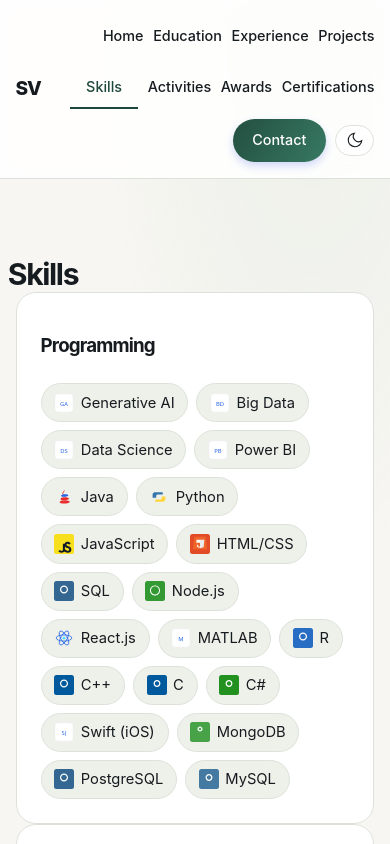
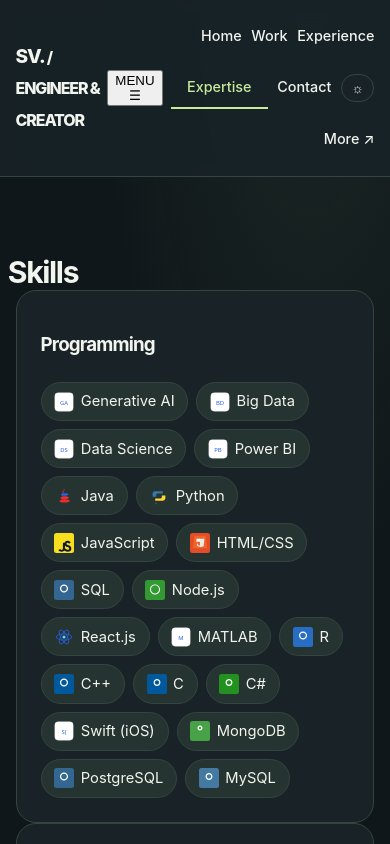
Before and after one commit to santhiya-2000/My_Portfolio, a React (Vite) app: page /My_Portfolio/skills in a window 390 px wide. Shown: the top 844 px of the page. Built offline with nearby package versions, Linux system fonts and the light colour scheme.

Commit message:
feat: streamline portfolio navigation with responsive menu

```diff
--- a/src/components/Navbar.jsx
+++ b/src/components/Navbar.jsx
@@ -1,53 +1,13 @@
 import React, { useEffect, useState } from 'react';
-import { NavLink } from 'react-router-dom';
+import { NavLink, Link } from 'react-router-dom';
 
-export default function Navbar() {
-  const [theme, setTheme] = useState('light');
-
-  useEffect(() => {
-    // Initialize from localStorage or prefers-color-scheme
-    const saved = localStorage.getItem('theme');
-    const prefersDark = window.matchMedia && window.matchMedia('(prefers-color-scheme: dark)').matches;
-    const initial = saved || (prefersDark ? 'dark' : 'light');
-    document.documentElement.setAttribute('data-theme', initial === 'dark' ? 'dark' : 'light');
-    setTheme(initial);
-  }, []);
-
-  const toggleTheme = () => {
-    const next = theme === 'dark' ? 'light' : 'dark';
-    setTheme(next);
-    document.documentElement.setAttribute('data-theme', next === 'dark' ? 'dark' : 'light');
-    localStorage.setItem('theme', next);
-  };
-
-  return (
-    <header className="nav">
-      <NavLink to="/" className="nav__brand" end>SV</NavLink>
-      <nav className="nav__menu">
-        <NavLink to="/" end>Home</NavLink>
-        <NavLink to="/education">Education</NavLink>
-        <NavLink to="/experience">Experience</NavLink>
-        <NavLink to="/projects">Projects</NavLink>
-        <NavLink to="/skills">Skills</NavLink>
-        <NavLink to="/activities">Activities</NavLink>
-        <NavLink to="/awards">Awards</NavLink>
-        <NavLink to="/certifications">Certifications</NavLink>
-        <NavLink to="/contact" className="btn btn-primary">Contact</NavLink>
-        <button type="button" className="theme-toggle" onClick={toggleTheme} aria-label="Toggle color theme">
-          {theme === 'dark' ? (
-            // Sun icon
-            <svg width="18" height="18" viewBox="0 0 24 24" fill="none" xmlns="http://www.w3.org/2000/svg" aria-hidden>
-              <path d="M12 4V2m0 20v-2M4 12H2m20 0h-2M5.64 5.64L4.22 4.22m15.56 15.56-1.42-1.42M18.36 5.64l1.42-1.42M4.22 19.78l1.42-1.42" stroke="currentColor" strokeWidth="1.5" strokeLinecap="round"/>
-              <circle cx="12" cy="12" r="4" stroke="currentColor" strokeWidth="1.5"/>
-            </svg>
-          ) : (
-            // Moon icon
-            <svg width="18" height="18" viewBox="0 0 24 24" fill="none" xmlns="http://www.w3.org/2000/svg" aria-hidden>
-              <path d="M21 12.79A9 9 0 1 1 11.21 3 7 7 0 0 0 21 12.79Z" stroke="currentColor" strokeWidth="1.5" fill="none"/>
-            </svg>
-          )}
-        </button>
-      </nav>
-    </header>
-  );
+const links=[['/','Home'],['/projects','Work'],['/experience','Experience'],['/skills','Expertise'],['/contact','Contact']];
+export default function Navbar(){
+ const [open,setOpen]=useState(false);
+ const [theme,setTheme]=useState('dark');
+ useEffect(()=>{const stored=localStorage.getItem('theme');const initial=stored||'dark';document.documentElement.setAttribute('data-theme',initial);setTheme(initial)},[]);
+ const toggle=()=>{const next=theme==='dark'?'light':'dark';setTheme(next);localStorage.setItem('theme',next);document.documentElement.setAttribute('data-theme',next)};
+ return <header className="nav nav-next"><Link to="/" className="nav__brand" onClick={()=>setOpen(false)}>SV<span className="nav-next-dot">.</span><small> / ENGINEER & CREATOR</small></Link>
+ <button className="nav-next-menu" aria-expanded={open} aria-controls="portfolio-navigation" aria-label={open?'Close navigation':'Open navigation'} onClick={()=>setOpen(v=>!v)}>{open?'CLOSE ✕':'MENU ☰'}</button>
+ <nav id="portfolio-navigation" className={'nav__menu nav-next-links '+(open?'nav-next-open':'')} aria-label="Main navigation">{links.map(([path,label])=><NavLink key={path} to={path} end={path==='/'} onClick={()=>setOpen(false)}>{label}</NavLink>)}<button type="button" className="theme-toggle" onClick={toggle} aria-label={'Switch to '+(theme==='dark'?'light':'dark')+' theme'}>{theme==='dark'?'☼':'☾'}</button><Link className="nav-next-more" to="/education" onClick={()=>setOpen(false)}>More ↗</Link></nav></header>;
 }
```
